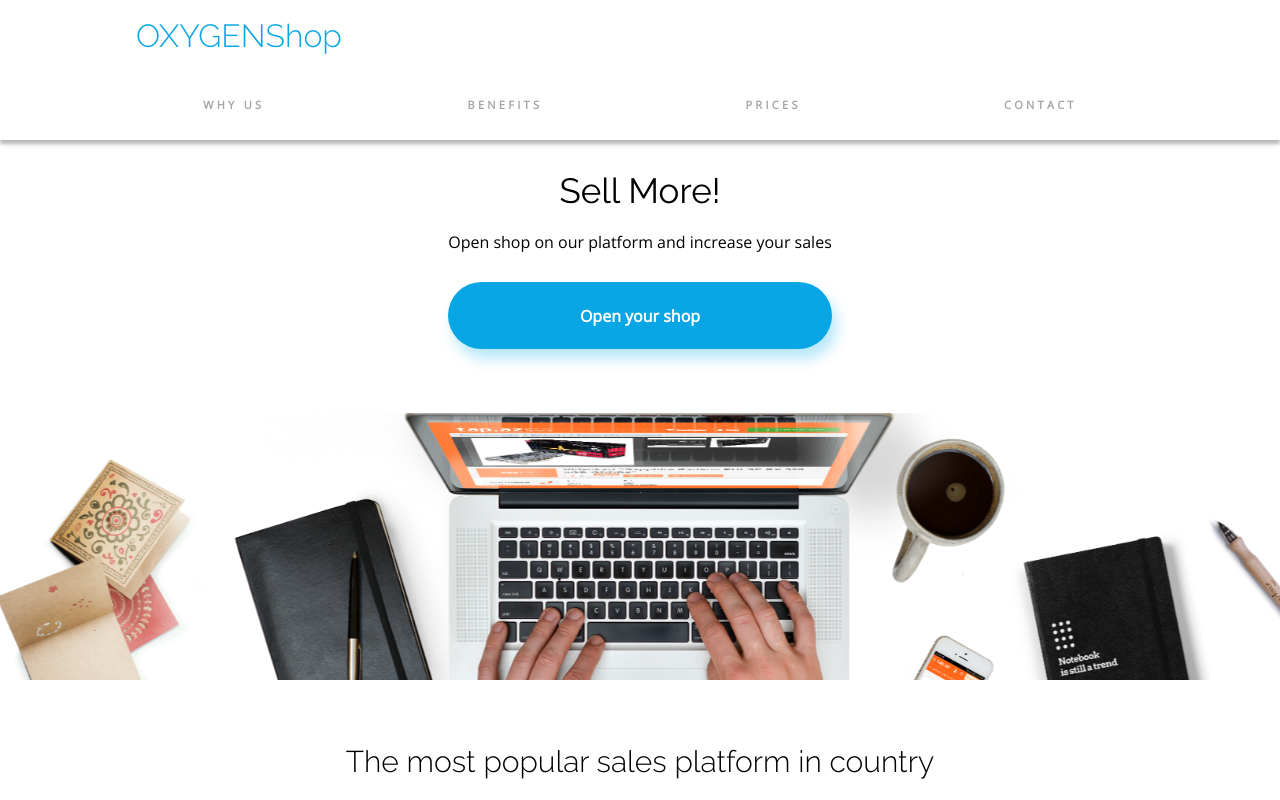
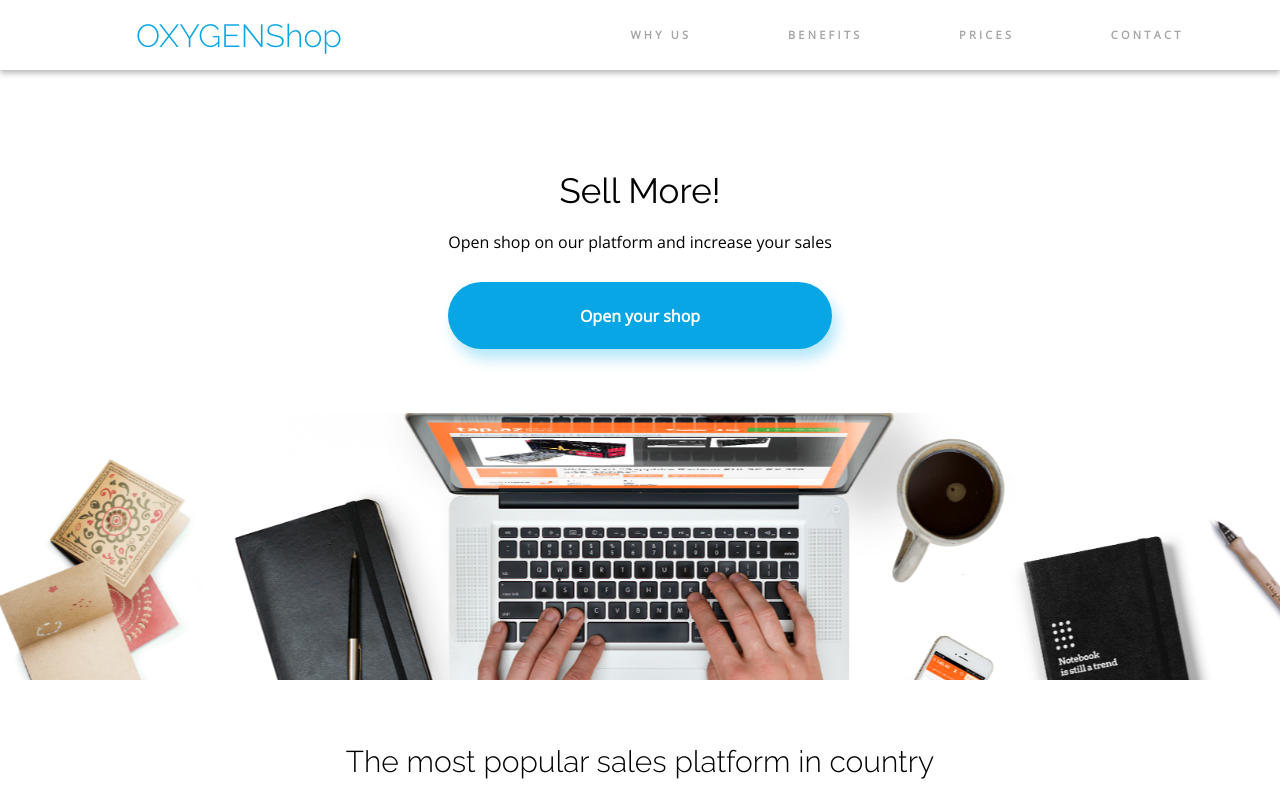
Before and after one commit to Damiansebastians/OXYGENShop-Project, a plain HTML site: page index.html in a window 1280 px wide. Shown: the top 800 px of the page. Drawn offline with nearby package versions, Linux system fonts and the light colour scheme.

Commit message:
viewMenu Completed!

```diff
--- a/script.js
+++ b/script.js
@@ -26,3 +26,9 @@ const changeImage = () => {
 
 headerButton.addEventListener("click", viewMenu);
 headerButton.addEventListener('click', changeImage);
+
+window.addEventListener('resize', function() {
+    if (window.innerWidth > 999) {
+        menuItems.removeAttribute('style');
+    }
+});
--- a/style.scss
+++ b/style.scss
@@ -51,7 +51,7 @@
 
 // ----------------MENU ITEMS------------------------
 
-                #menu-items{
+                .menu-items{
                     display: none;
                     position: absolute;
                     height: 163px;
@@ -82,6 +82,7 @@
                     & li{
                         padding: 14px 0px 0px 25px;
                     }
+
                 }
 
 // MAIN
@@ -821,31 +822,10 @@
 
 // -----------------HEADER----------------------
 
-        #menu-items{
-                display: block;
-                height: 100%;
-                width: 100%;
-                display: flex;
-                justify-content: space-evenly;
-                list-style: none;
-
-                & li{
-                    height: 70px;
-                    display: flex;
-                    align-items: center;
-                    padding: 0px;
-                    border-bottom: 2px solid white;
-                }
-
-                & li:hover {
-                    border-bottom: 4px solid #08A6E4;
-                }
-            }
-
             .header{
                 display: flex;
                 align-items: center;
-                gap: 25%;
+                gap: 15%;
 
             .header-text{
                 margin: 0px 0px 0px 136px;
@@ -856,6 +836,29 @@
                 display: flex;
                 align-items: center;
             }
+
+            .menu-items{
+                    position: static;
+                    height: 100%;
+                    width: 100%;
+                    display: flex;
+                    margin-top: 0%;
+                    box-shadow: none;
+                    justify-content: space-evenly;
+                    list-style: none;
+
+                    & li{
+                        height: 70px;
+                        display: flex;
+                        align-items: center;
+                        padding: 0px;
+                        border-bottom: 2px solid white;
+                    }
+
+                    & li:hover {
+                        border-bottom: 4px solid #08A6E4;
+                    }
+                }
 
                 .header-button{
                     display: none;
```
Also changed, not shown: style.css, 1 other file.
